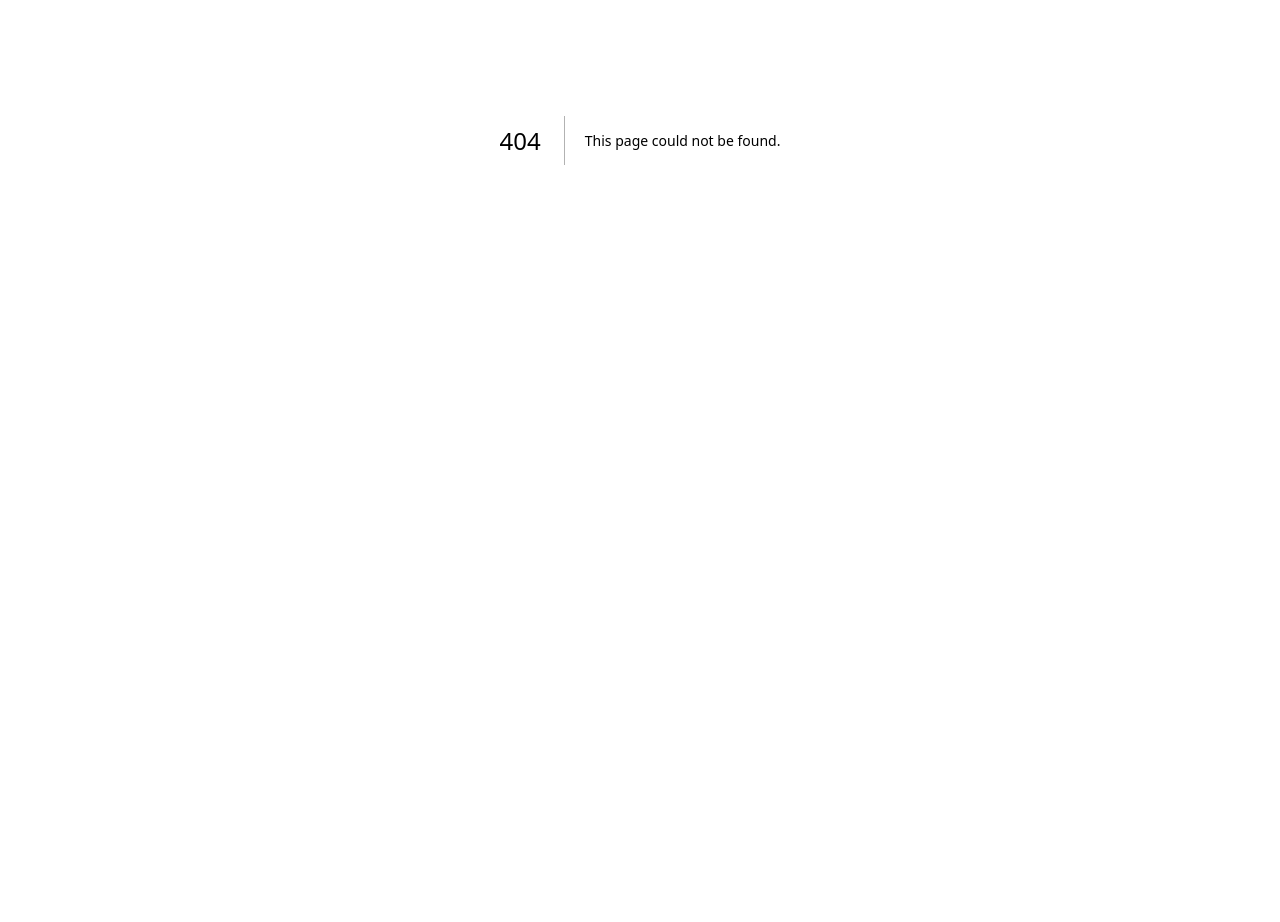
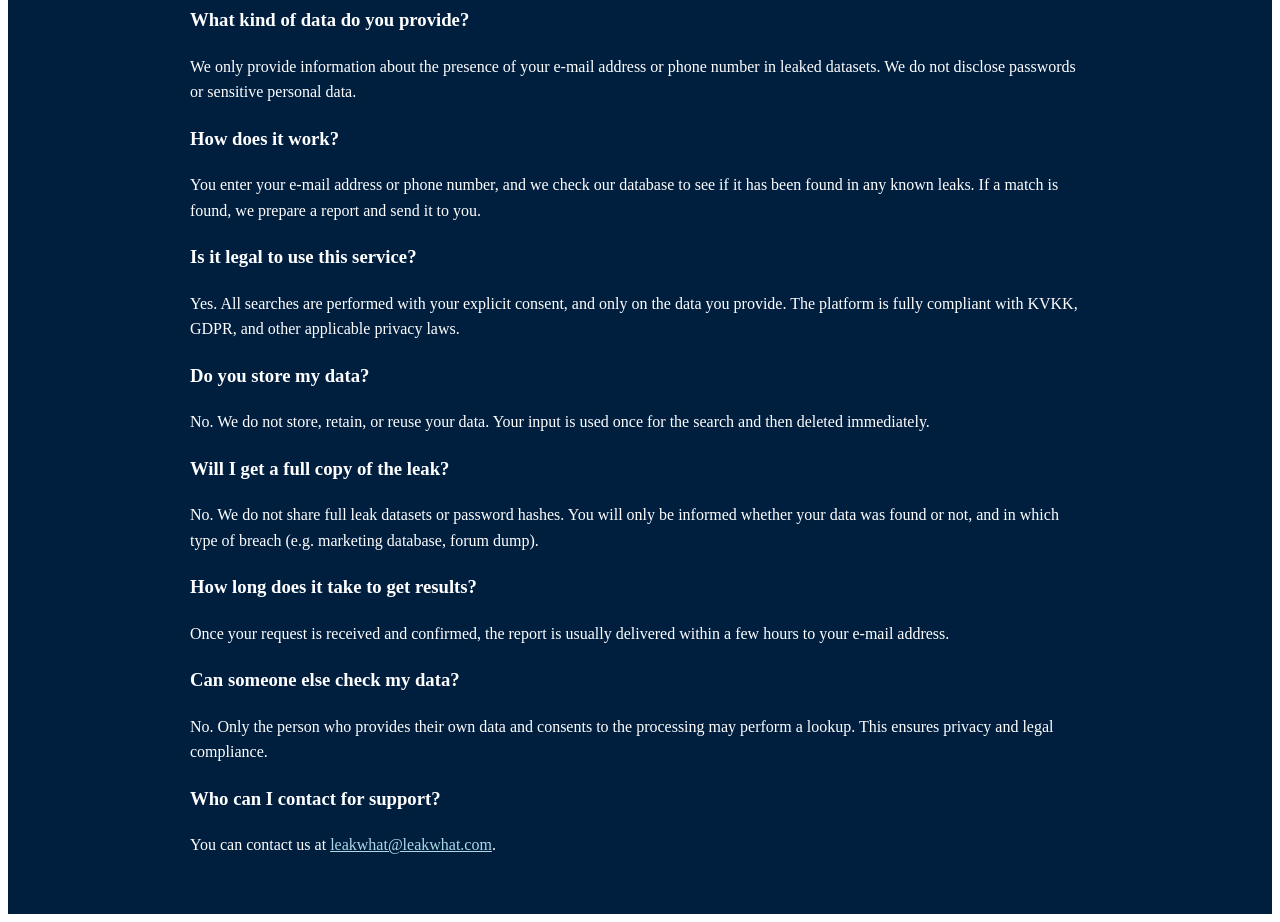
Before and after one commit to Bensero87/leakwhat, a Next.js app: page /faq in a window 1280 px wide. Before the commit this address had no page. Shown: the part 260-1182 px from the top of the page. Before the commit the page ends 800 px from the top, so only its background shows below. Built offline with nearby package versions, Linux system fonts and the light colour scheme.

Commit message:
Add files via upload

```diff
--- /dev/null
+++ b/pages/faq.js
@@ -0,0 +1,37 @@
+
+export default function FAQ() {
+  return (
+    <div style={{ backgroundColor: '#001F3F', color: 'white', minHeight: '100vh', padding: '40px' }}>
+      <h1 style={{ textAlign: 'center', marginBottom: '40px' }}>Frequently Asked Questions (FAQ)</h1>
+      <div style={{ maxWidth: '900px', margin: '0 auto', lineHeight: '1.6', fontSize: '16px' }}>
+
+        <h3>What is LeakWhat?</h3>
+        <p>LeakWhat is a platform that allows you to check whether your e-mail address or phone number has appeared in publicly available data breaches.</p>
+
+        <h3>What kind of data do you provide?</h3>
+        <p>We only provide information about the presence of your e-mail address or phone number in leaked datasets. We do not disclose passwords or sensitive personal data.</p>
+
+        <h3>How does it work?</h3>
+        <p>You enter your e-mail address or phone number, and we check our database to see if it has been found in any known leaks. If a match is found, we prepare a report and send it to you.</p>
+
+        <h3>Is it legal to use this service?</h3>
+        <p>Yes. All searches are performed with your explicit consent, and only on the data you provide. The platform is fully compliant with KVKK, GDPR, and other applicable privacy laws.</p>
+
+        <h3>Do you store my data?</h3>
+        <p>No. We do not store, retain, or reuse your data. Your input is used once for the search and then deleted immediately.</p>
+
+        <h3>Will I get a full copy of the leak?</h3>
+        <p>No. We do not share full leak datasets or password hashes. You will only be informed whether your data was found or not, and in which type of breach (e.g. marketing database, forum dump).</p>
+
+        <h3>How long does it take to get results?</h3>
+        <p>Once your request is received and confirmed, the report is usually delivered within a few hours to your e-mail address.</p>
+
+        <h3>Can someone else check my data?</h3>
+        <p>No. Only the person who provides their own data and consents to the processing may perform a lookup. This ensures privacy and legal compliance.</p>
+
+        <h3>Who can I contact for support?</h3>
+        <p>You can contact us at <a href="mailto:leakwhat@leakwhat.com" style={{ color: 'lightblue' }}>leakwhat@leakwhat.com</a>.</p>
+      </div>
+    </div>
+  );
+}
```
